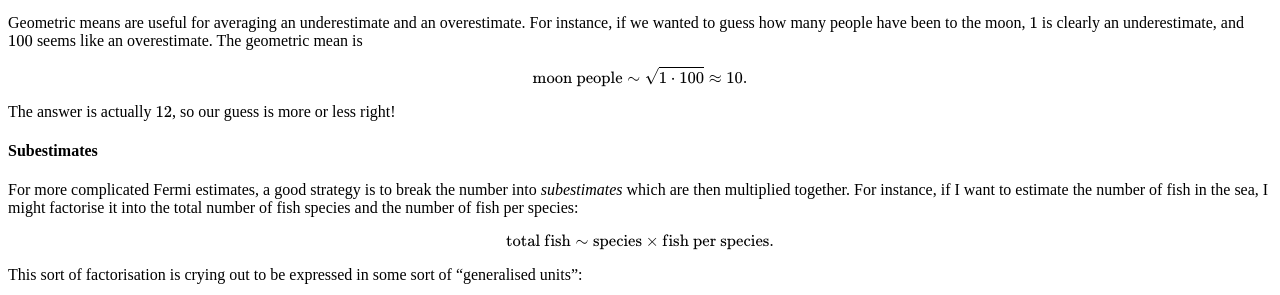
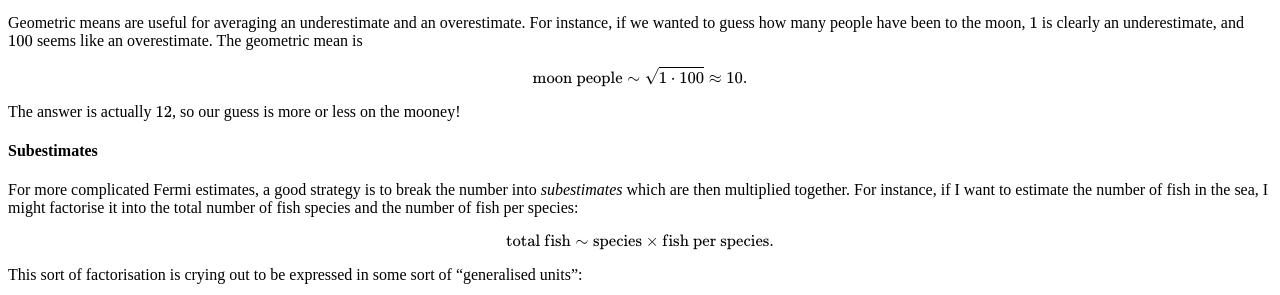
Before and after one commit to hapax/hapax.github.io, a Jekyll site: the page built from assets/simple-physics.md, in a window 1280 px wide and 900 px high, scrolled down 4802 px. Shown: the part 157-452 px from the top of the window. Built offline with Jekyll 4.4.1, drawn with Linux system fonts in a browser that asks for light colours; our own code applies the rules of GitHub Pages for plain Markdown files; formulas are drawn with MathJax 3; a script that is not in the unit is left out.

Commit message:
Update simple-physics.md

```diff
--- a/assets/simple-physics.md
+++ b/assets/simple-physics.md
@@ -497,7 +497,7 @@ $$
 \text{moon people} \sim \sqrt{1 \cdot 100} \approx 10.
 $$
 
-The answer is actually $12$, so our guess is more or less right!
+The answer is actually $12$, so our guess is more or less on the mooney!
 
 #### Subestimates
 
```
